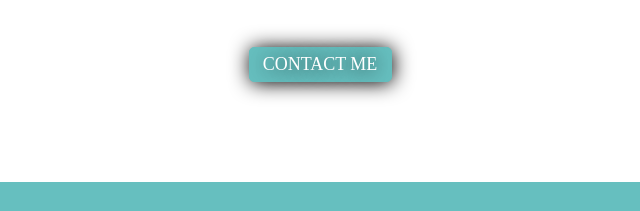
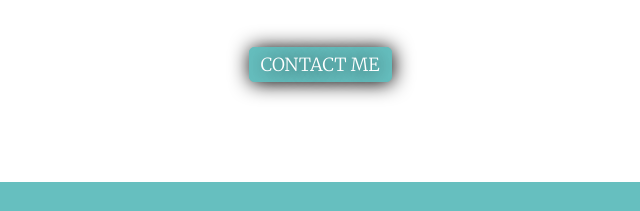
Before and after one commit to DeepakDeepsV/Portfolio, a plain HTML site: page CSS-PersonalSite/index.html in a window 1280 px wide. Shown: the part 2452-2663 px from the top of the page, 320-960 px from the left. Drawn offline with nearby package versions, Linux system fonts and the light colour scheme; a web font is replaced by a local one.

Commit message:
Add files via upload

```diff
--- a/CSS-PersonalSite/css/styles.css
+++ b/CSS-PersonalSite/css/styles.css
@@ -109,7 +109,7 @@ a {
    height: 33px;
    line-height: 33px;
    color: #FFFFFF;
-   font-family: Brush Script MT;
+   font-family: 'Merriweather', serif;
    width: 141px;
    font-size: 18px;
    font-weight: 100;
```
